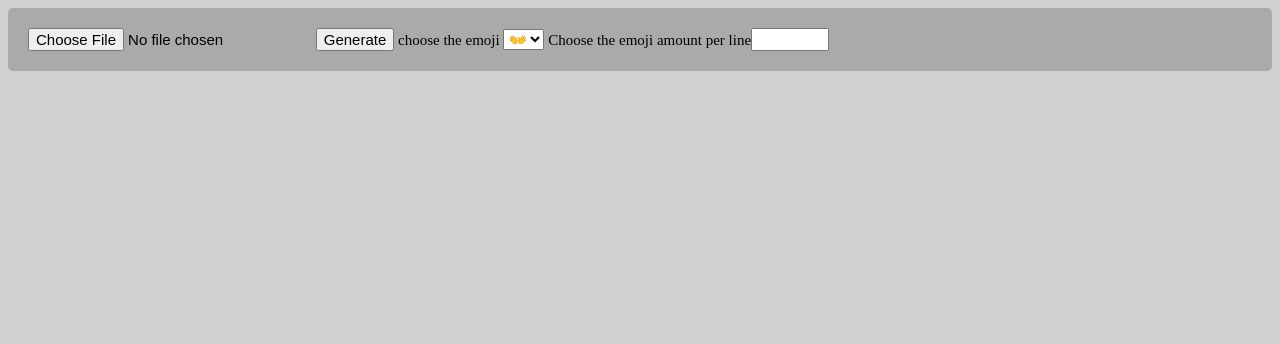
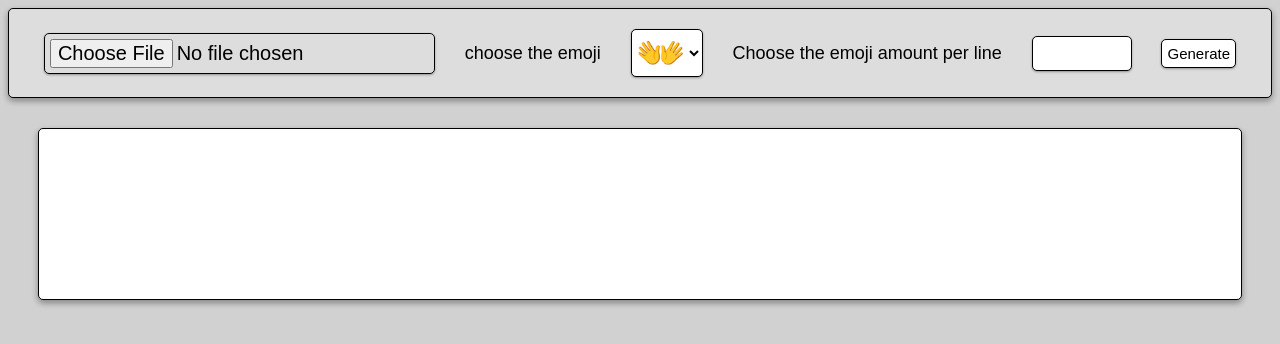
Before and after one commit to loweisz/emoji-img, a plain HTML site: page index.html in a window 1280 px wide. Drawn offline with Linux system fonts and the light colour scheme.

Commit message:
made the whole thing a liiiiittle bit prettier

```diff
--- a/index.html
+++ b/index.html
@@ -13,9 +13,9 @@
 </head>
 
 <body>
-  <div class="control_panel">
+    <div>
+        <form class="control_panel">
             <input type="file"/>
-      <button>Generate</button>
             <label>choose the emoji</label>
             <select id="emojis" class="selector">
                 <option value="one">👐</option>
@@ -24,9 +24,13 @@
                 <option value="four">👍</option>
                 <option value="five">🤘</option>
             </select>
-      <label>Choose the emoji amount per line</label><input id="num" class="selector" type="number" max="1000" min="1" />
+            <label>Choose the emoji amount per line</label>
+            <input id="num" class="selector" type="number" max="1000" min="1" />
+            <button type="submit">Generate</button>
+        </form>
     </div>
-  <canvas id="screen"></canvas>
+    <div class="img_wrapper"><canvas id="screen"></canvas></div>
+
   <script src="script.js"></script>
 
 
--- a/script.js
+++ b/script.js
@@ -20,7 +20,7 @@ const config = {
   elementCount: skins.length - 1,
   backgroundColor: 'black',
   get lineCount() {
-    return Math.floor(this.size / this.elementSize);
+    return Math.ceil(this.size / this.elementSize);
   }
 };
 
@@ -35,13 +35,14 @@ function calcGreyArr(imageData) {
 function calcIndexArr(imageData) {
   const greyArr = calcGreyArr(imageData);
   const { elementSize, elementCount } = config;
+  const sqrtArr = Math.floor(Math.sqrt(greyArr.length));
   const indexArr = [];
-  for (let y = 0; y < Math.sqrt(greyArr.length); y += elementSize) {
-    for (let x = 0; x < Math.sqrt(greyArr.length); x+= elementSize) {
+  for (let y = 0; y < sqrtArr; y += elementSize) {
+    for (let x = 0; x < sqrtArr; x+= elementSize) {
       let sum = 0;
       for (let i = 0; i < elementSize; i++) {
         for (let j = 0; j < elementSize; j++) {
-          sum += greyArr[x + (y*Math.sqrt(greyArr.length)) + i + (j*Math.sqrt(greyArr.length))]
+          sum += greyArr[x + (y*sqrtArr) + i + (j*sqrtArr)]
         }
       }
       indexArr.push(Math.round(sum/(elementSize**2)/(1/elementCount)));
@@ -68,14 +69,14 @@ function render(imageData, emoji) {
   c.style.height = '100vmin';
   c.width = config.size;
   c.height = config.size;
-  document.body.appendChild(c);
   const ctx = c.getContext('2d');
   ctx.fillStyle = config.backgroundColor;
   const greyIndexArr = calcIndexArr(imageData);
   drawImage(greyIndexArr, ctx, emoji)
 }
 
-document.querySelector('button').addEventListener('click', async () => {
+document.querySelector('form').addEventListener('submit', async (e) => {
+  e.preventDefault();
   try {
     const f = document.querySelector('input').files[0];
     const buffer = await new Response(f).arrayBuffer();
@@ -86,9 +87,9 @@ document.querySelector('button').addEventListener('click', async () => {
     const selectedEmoji = emojis[document.querySelector('select').value] || emojis[0];
     const num = document.getElementById('num').value;
     if (num && num < 1000 && num > 0) {
-      config.elementSize = Math.floor(config.size / num)
+      config.elementSize = Math.ceil(config.size / num)
+      console.log(config.elementSize);
     }
-    console.log(config.elementSize);
     render(imageData, selectedEmoji)
   } catch(e) {
     console.error(e);
--- a/styles.css
+++ b/styles.css
@@ -1,18 +1,63 @@
 body {
-
   background-color: #d1d1d1;
+  font-family: sans-serif;
 }
 
 .control_panel {
+  box-shadow: 0 3px 6px rgba(0,0,0,0.16), 0 3px 6px rgba(0,0,0,0.23);
   padding: 20px;
-  background: #aaaaaa;
+  border: 1px solid black;
+  background: #ddd;
+  border-radius: 5px;
+  display: flex;
+  justify-content: space-around;
+  align-items: center;
+}
+
+button {
+  box-shadow: 0 1px 3px rgba(0,0,0,0.12), 0 1px 2px rgba(0,0,0,0.24);
+  background-color: white;
+  padding: 5px;
+  border: 1px solid black;
   border-radius: 5px;
 }
 
-.selector {
-  font-size: 20px;
+select {
+  background-color: white;
+  font-size: 40px;
+  border: 1px solid black;
+  border-radius: 5px;
+  box-shadow: 0 1px 3px rgba(0,0,0,0.12), 0 1px 2px rgba(0,0,0,0.24);
 }
 
-input, button, .selector, .control_panel {
+label {
+  font-size: 18px;
+}
+
+.img_wrapper {
+  box-shadow: 0 3px 6px rgba(0,0,0,0.16), 0 3px 6px rgba(0,0,0,0.23);
+  display: flex;
+  justify-content: center;
+  align-items: center;
+  padding: 10px;
+  margin: 30px;
+  background-color: white;
+  border-radius: 5px;
+  border: 1px solid black;
+}
+
+input {
+  padding: 5px;
+  font-size: 20px;
+  border: 1px solid black;
+  border-radius: 5px;
+  box-shadow: 0 1px 3px rgba(0,0,0,0.12), 0 1px 2px rgba(0,0,0,0.24);
+}
+
+button, .control_panel {
   font-size: 15px;
 }
+
+.selector {
+  background-color: white;
+}
```
Lines whose indentation alone changed are shown as unchanged.
